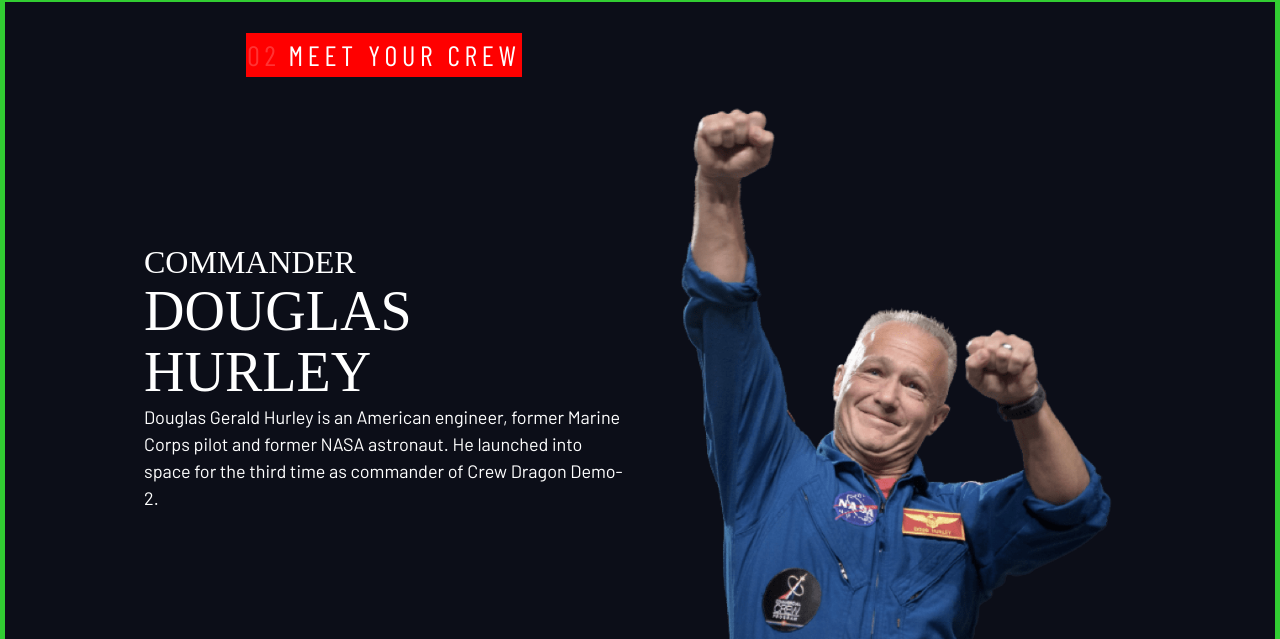
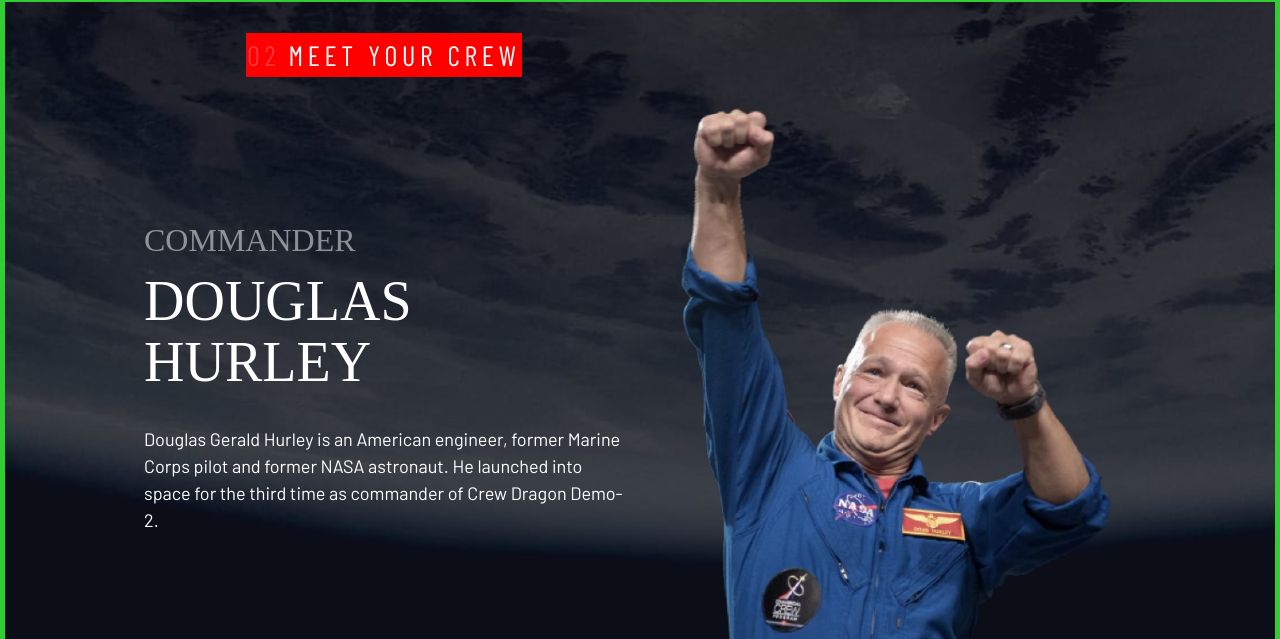
Before and after one commit to ChrysBimokono/Space-Travel, a plain HTML site: page starter-code/crew-commander.html in a window 1280 px wide. Shown: the part 161-800 px from the top of the page. Drawn offline with nearby package versions, Linux system fonts and the light colour scheme; a web font is replaced by a local one.

Commit message:
finished with pages

```diff
--- a/starter-code/crew-commander.html
+++ b/starter-code/crew-commander.html
@@ -13,7 +13,7 @@
 
   <title>Frontend Mentor | Space tourism website</title>
 </head>
-<body class="destination">
+<body class="crew">
   <a class="skip-to-content" href="#main"> Skip to content</a>
 <header class="primary-header flex">
   <div>
@@ -38,14 +38,20 @@
     <button aria-selected="false"><span class="sr-only">The pilot</span></button>
     <button aria-selected="false"><span class="sr-only">The crew engineer</span></button>
    </div>
-<article class="crew-details">
-  <h2 class="fs-600 ff-serif uppercase"> Commander</h2>
- <p class="fs-700 uppercase ff-serif"> Douglas Hurley</p>
+<article class="crew-details flow">
+  <header class="flow flow-space--small">
+    <h2 class="fs-600 ff-serif uppercase"> Commander</h2>
+    <p class="fs-700 uppercase ff-serif"> Douglas Hurley</p>
+  </header>
   <p>Douglas Gerald Hurley is an American engineer, former Marine Corps pilot
     and former NASA astronaut. He launched into space for the third time as
     commander of Crew Dragon Demo-2.</p>
 </article>
-<img src="./assets/crew/image-douglas-hurley.png" alt="Douglas Hurley">
+<picture>
+  <source srcset="./assets/crew/image-douglas-hurley.webp" type="image/webp">
+  <img src="./assets/crew/image-douglas-hurley.png" alt="Douglas Hurley">
+</picture>
+
   </main>
 </body>
 </html>
--- a/starter-code/index.css
+++ b/starter-code/index.css
@@ -84,6 +84,10 @@ select {
 .flow > *:where(:not(:first-child)) {
     margin-top: var(--flow-space, 1rem);
 
+}
+
+.flow-space--small{
+    --flow-space:.75rem;
 }
 /* for someone who is visually impaired */
 .sr-only{
@@ -368,10 +372,12 @@ select {
 
 }
 .underline-indicators> *{
-    padding: var(--underline-gap,1rem) 0;
+    cursor: pointer;
+    padding: var(--underline-gap,.75rem) 0;
     border:0;
     cursor: pointer;
     border-bottom: .2rem solid hsl(var(--clr-white) / 0);
+    background-color: transparent;
 }
 
 .underline-indicators>*:hover,
@@ -457,37 +463,37 @@ body{
 }
 /* Destination*/
 
-.home{
+.destination{
     background-image: url(./assets/destination/background-destination-mobile.jpg);
 }
 
 @media (min-width: 35em){
-    .home {
+    .destination {
         background-position: center center;
         background-image: url(./assets/destination/background-destination-tablet.jpg);
     }
 }
 
 @media (min-width: 45em){
-    .home {
+    .destination {
         background-image: url(./assets/destination/background-destination-desktop.jpg);
     }
 }
 /* Crew */
 
-.home{
+.crew{
     background-image: url(./assets/crew/background-crew-mobile.jpg);
 }
 
 @media (min-width: 35em){
-    .home {
+    .crew {
         background-position: center center;
         background-image: url(./assets/crew/background-crew-tablet.jpg);
     }
 }
 
 @media (min-width: 45em){
-    .home {
+    .crew {
         background-image: url(./assets/crew/background-crew-desktop.jpg);
     }
 }
@@ -519,7 +525,7 @@ body{
     background-color: red;
 }
 
-.grid-container--destination >img{
+.grid-container--destination >picture{
     grid-area: image;
     max-width: 60%;
 }
@@ -551,7 +557,7 @@ body{
     'content'
 }
 
-.grid-container--crew >img{
+.grid-container--crew >picture{
     grid-area: image;
     max-width: 60%;
     border-bottom: 1px solid hsl(var(--clr-white) / .1);
@@ -562,6 +568,10 @@ body{
 }
 .grid-container--crew>.crew-details{
     grid-area: content;
+}
+
+.crew-details h2 {
+    opacity: .5
 }
 
 @media (min-width:35em){
@@ -620,8 +630,8 @@ body{
     '. image tabs .'
     '. image content .';
 }
-.grid-container--destination >img,
-.grid-container--crew>img{
+.grid-container--destination >picture,
+.grid-container--crew>picture{
     max-width: 90%;
 }
 .destination-meta{
@@ -640,7 +650,7 @@ body{
     justify-self: start;
 }
 
-.grid-container--crew > img{
+.grid-container--crew > picture{
     align-self: end;
 }
 
```
Also changed, not shown: starter-code/design-system.html (+3 -3 lines), starter-code/destination-moon.html (+5 -5 lines).
